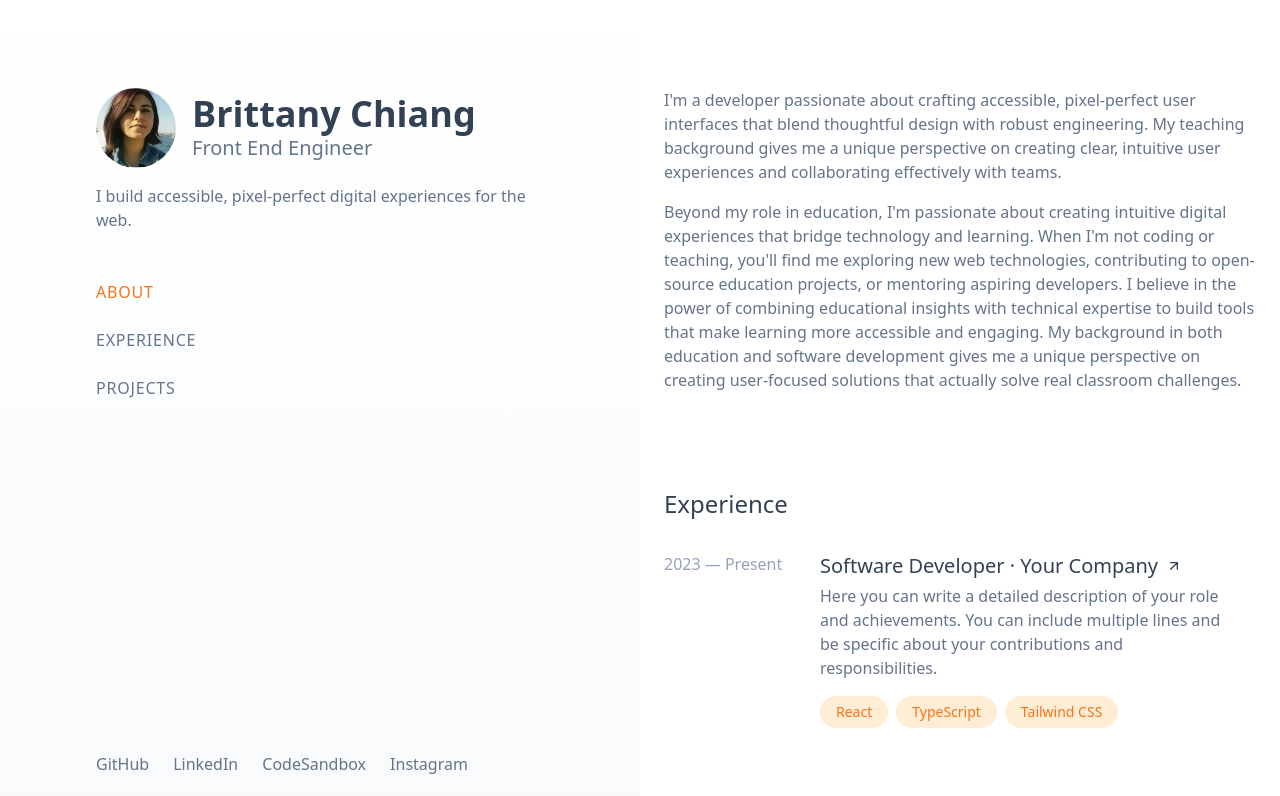
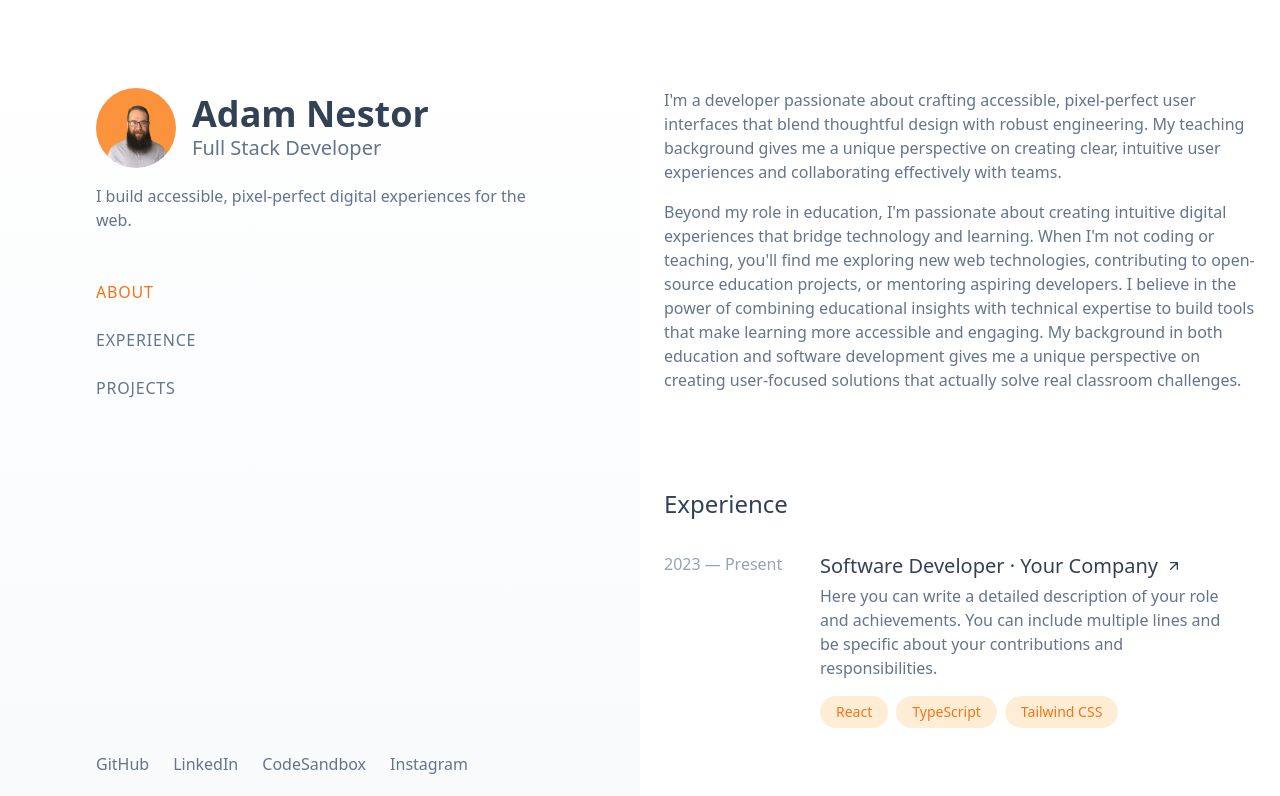
Before and after one commit to adamnestor/portfolio_v1, a React (Vite) app: page / in a window 1280 px wide. Shown: the top 796 px of the page. Built offline with nearby package versions, Linux system fonts and the light colour scheme.

Commit message:
update some content info

```diff
--- a/src/data/profile.ts
+++ b/src/data/profile.ts
@@ -18,9 +18,9 @@ export interface Profile {
 }
 
 export const profileData: Profile = {
-  name: "Brittany Chiang",
-  title: "Front End Engineer",
+  name: "Adam Nestor",
+  title: "Full Stack Developer",
   description:
     "I build accessible, pixel-perfect digital experiences for the web.",
-  imagePath: "/40.jpg",
+  imagePath: "/tempPic.jpg",
 };
```
Also changed, not shown: public/tempPic.jpg (added).
